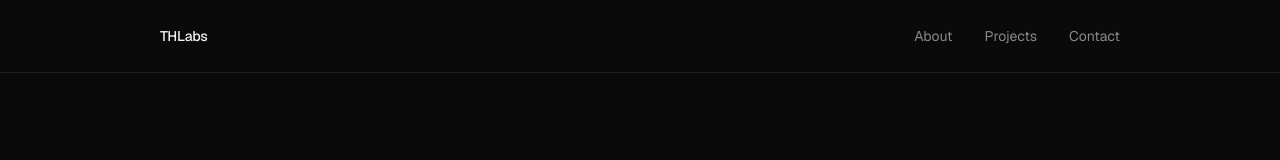
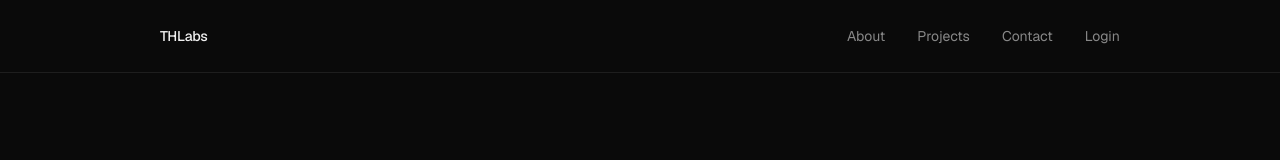
Before and after one commit to thlabsdk/thlabs, a Next.js app: page /login in a window 1280 px wide. Shown: the top 160 px of the page. Built offline with nearby package versions, Linux system fonts and the light colour scheme; no server answers.

Commit message:
feat: convert Nav to async server component with auth state

```diff
--- a/components/layout/Nav.tsx
+++ b/components/layout/Nav.tsx
@@ -1,17 +1,12 @@
-"use client";
+import Link from 'next/link'
+import { createClient } from '@/lib/supabase/server'
+import { Container } from './Container'
+import { NavLinks } from './NavLinks'
+import { NavAuthSection } from './NavAuthSection'
 
-import Link from "next/link";
-import { usePathname } from "next/navigation";
-import { Container } from "./Container";
-
-const links = [
-  { href: "/about", label: "About" },
-  { href: "/projects", label: "Projects" },
-  { href: "/contact", label: "Contact" },
-];
-
-export function Nav() {
-  const pathname = usePathname();
+export async function Nav() {
+  const supabase = await createClient()
+  const { data: { user } } = await supabase.auth.getUser()
 
   return (
     <header className="border-b border-border">
@@ -23,27 +18,12 @@ export function Nav() {
           >
             THLabs
           </Link>
-          <ul className="flex items-center gap-8">
-            {links.map(({ href, label }) => {
-              const isActive = pathname === href;
-              return (
-                <li key={href}>
-                  <Link
-                    href={href}
-                    className={`text-sm transition-colors duration-150 ${
-                      isActive
-                        ? "text-foreground"
-                        : "text-muted hover:text-foreground"
-                    }`}
-                  >
-                    {label}
-                  </Link>
-                </li>
-              );
-            })}
-          </ul>
+          <div className="flex items-center gap-8">
+            <NavLinks />
+            <NavAuthSection userEmail={user?.email ?? null} />
+          </div>
         </nav>
       </Container>
     </header>
-  );
+  )
 }
```
